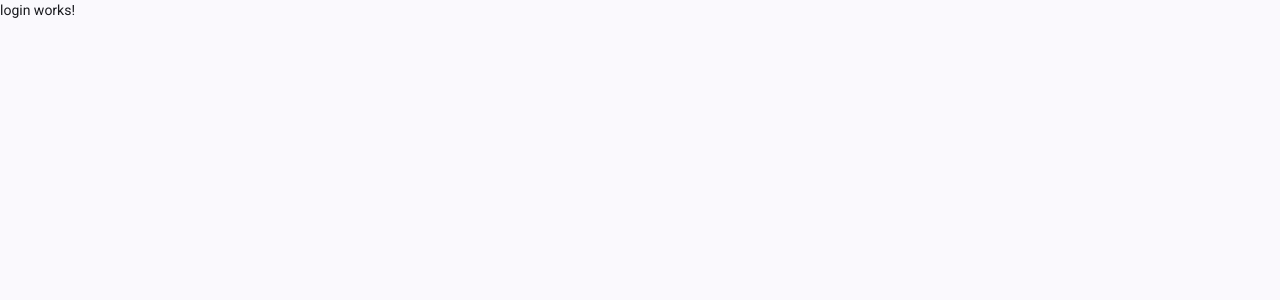
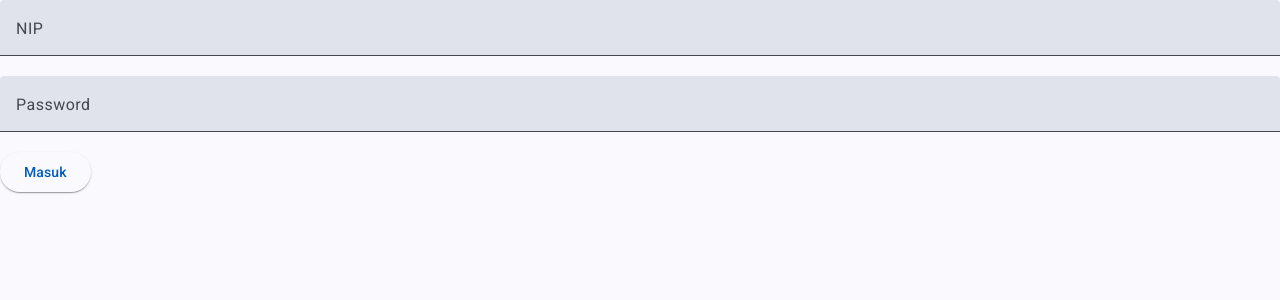
Before and after one commit to dyanmg/pjj-dotnet-webapi, an Angular app: page /login in a window 1280 px wide. Shown: the top 300 px of the page. Built offline with nearby package versions, Linux system fonts and the light colour scheme.

Commit message:
add login page

```diff
--- a/src/app/core/services/auth-api.service.ts
+++ b/src/app/core/services/auth-api.service.ts
@@ -1,16 +1,21 @@
 import { HttpClient } from '@angular/common/http';
 import { inject, Service } from '@angular/core';
 import { map, Observable } from 'rxjs';
+import { LoginRequest, LoginResponse } from '../models/auth.model';
 
 @Service()
 export class AuthApiService {
-    private readonly _baseUrl = 'http://localhost:5000/api/Account';
+    private readonly _baseUrl = 'http://localhost:5000';
     private readonly _httpClient = inject(HttpClient);
 
     register(data: any): Observable<any> {
-        return this._httpClient.post(`${this._baseUrl}/register-pegawai`, data)
+        return this._httpClient.post(`${this._baseUrl}/api/Account/register-pegawai`, data)
             .pipe(
                 map((response: any) => response.data)
             );
     }
+
+    login(request: LoginRequest) {
+        return this._httpClient.post<LoginResponse>(`${this._baseUrl}/login`, request);
+    }
 }
--- a/src/app/features/auth/pages/login/login.page.html
+++ b/src/app/features/auth/pages/login/login.page.html
@@ -1 +1,13 @@
-<p>login works!</p>
+<div [formGroup]="form">
+    <mat-form-field class="w-full">
+        <mat-label>NIP</mat-label>
+        <input matInput formControlName="email" />
+    </mat-form-field>
+    <mat-form-field class="w-full">
+        <mat-label>Password</mat-label>
+        <input matInput formControlName="password" type="password" />
+    </mat-form-field>
+</div>
+<div>
+    <button mat-raised-button color="primary" (click)="onSubmit()">Masuk</button>
+</div>
--- a/src/app/features/auth/pages/login/login.page.ts
+++ b/src/app/features/auth/pages/login/login.page.ts
@@ -1,9 +1,36 @@
-import { Component } from '@angular/core';
+import { Component, inject } from '@angular/core';
+import { FormBuilder, ReactiveFormsModule } from '@angular/forms';
+import { AuthApiService } from '../../../../core/services/auth-api.service';
+import { LoginRequest } from '../../../../core/models/auth.model';
+import { MatFormField, MatLabel } from "@angular/material/form-field";
+import { MatInput } from '@angular/material/input';
+import { MatButtonModule } from '@angular/material/button';
 
 @Component({
   selector: 'app-login',
-  imports: [],
+  imports: [
+    MatFormField,
+    MatLabel,
+    ReactiveFormsModule,
+    MatInput,
+    MatButtonModule
+  ],
   templateUrl: './login.page.html',
   styleUrl: './login.page.css',
 })
-export class LoginPage {}
+export class LoginPage {
+  private readonly _formBuilder: FormBuilder = inject(FormBuilder);
+  private readonly _authService: AuthApiService = inject(AuthApiService);
+
+  form = this._formBuilder.group({
+    email: [''],
+    password: [''],
+  });
+
+  onSubmit(): void {
+    this._authService.login(this.form.value as LoginRequest)
+      .subscribe((result: any) => {
+        alert('Login berhasil!');
+      });
+  }
+}
```
Also changed, not shown: src/app/core/models/auth.model.ts (added, +8 -0 lines).
